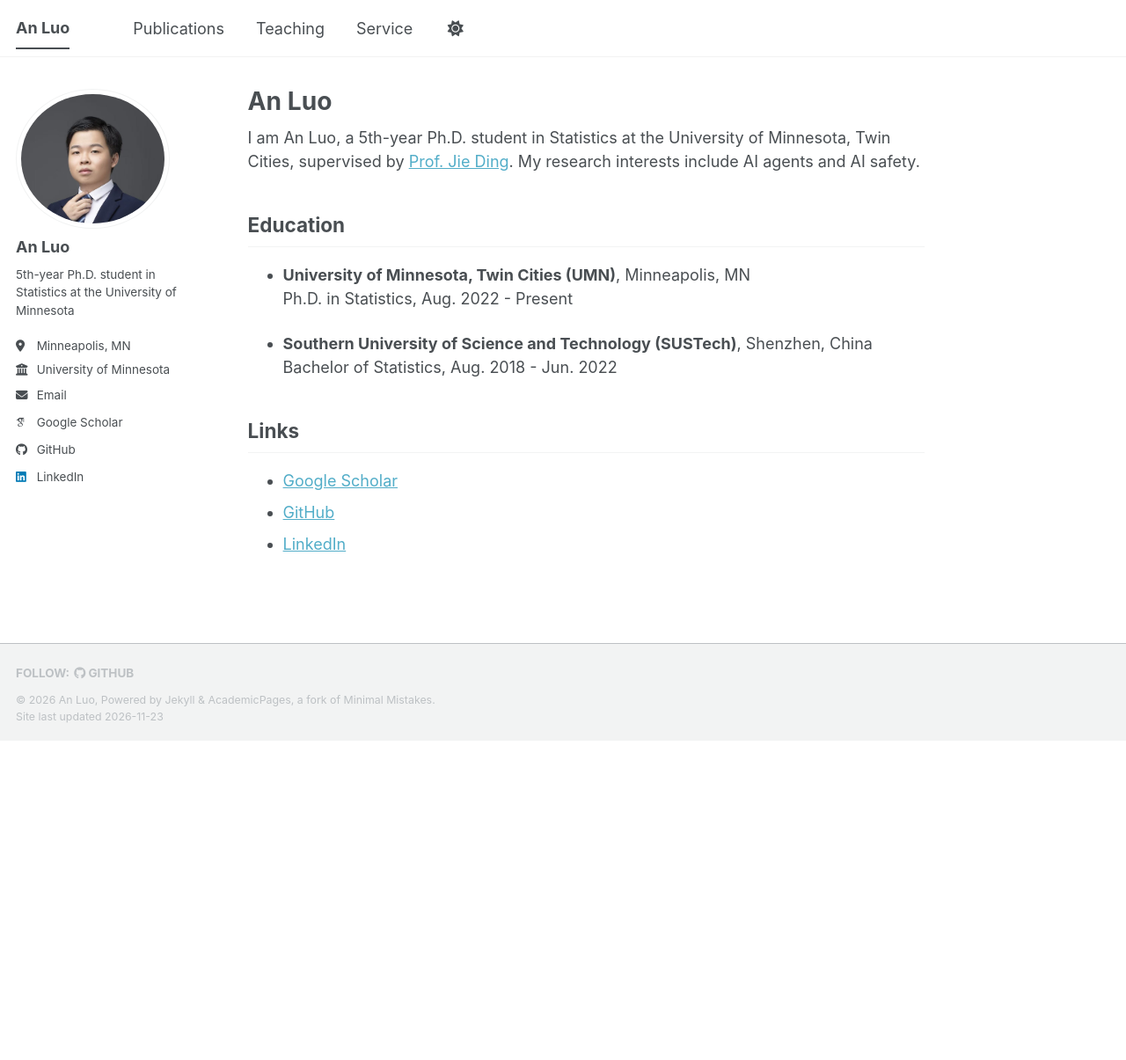
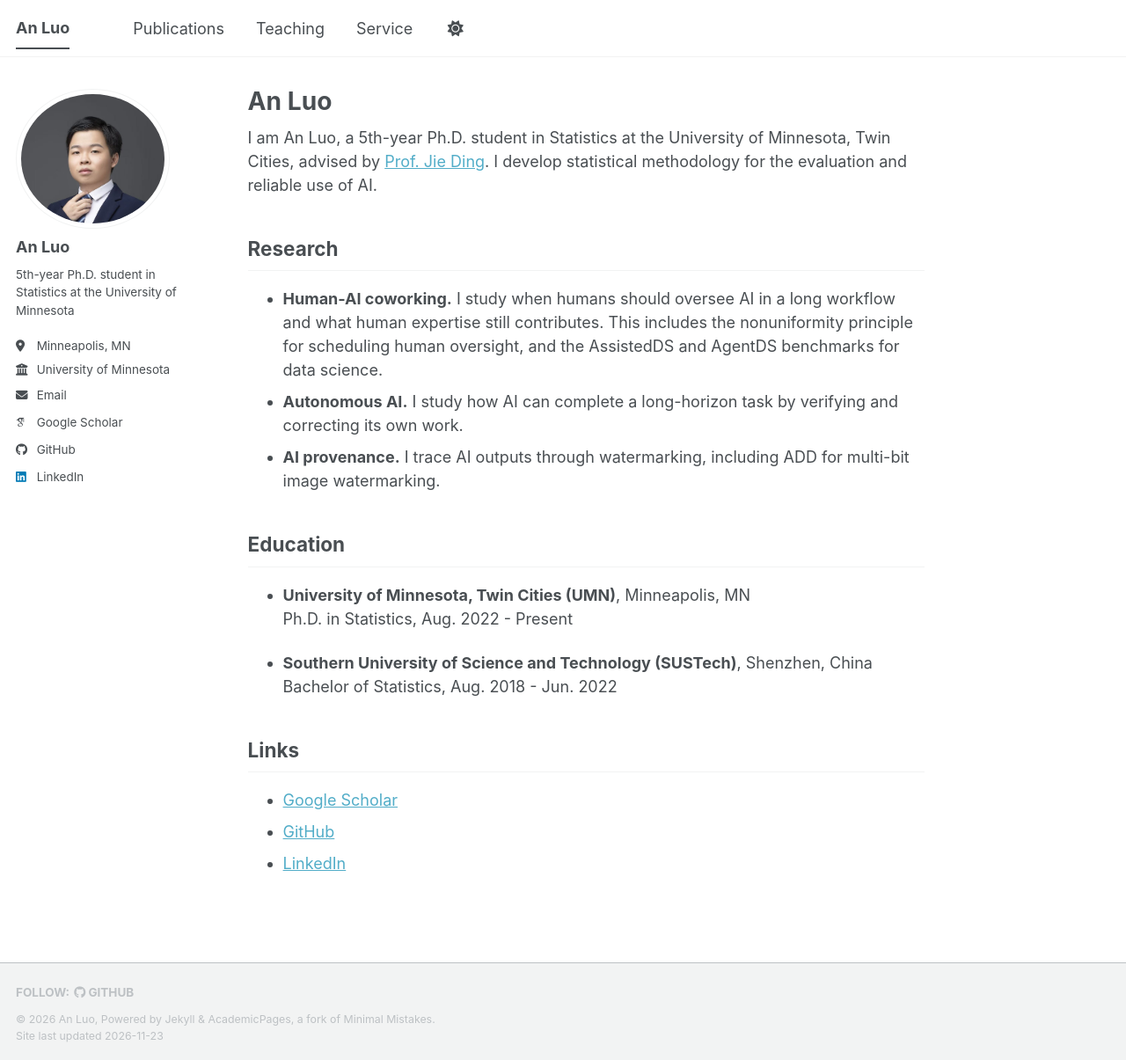
Before and after one commit to AnLuo1/AnLuo1.github.io, a Jekyll site: the page built from _pages/about.md, in a window 1280 px wide and 1205 px high. Shown: the whole window at 88% size. Built offline with Jekyll 4.4.1, drawn with Linux system fonts in a browser that asks for light colours; some web fonts are replaced; a script bundle is joined from its source files by our own code; library files that are not in the unit come from our copies.

Commit message:
Update research statement and teaching role

```diff
--- a/_pages/about.md
+++ b/_pages/about.md
@@ -7,7 +7,13 @@ redirect_from:
   - /about.html
 ---
 
-I am An Luo, a 5th-year Ph.D. student in Statistics at the University of Minnesota, Twin Cities, supervised by [Prof. Jie Ding](https://jding.org/). My research interests include AI agents and AI safety.
+I am An Luo, a 5th-year Ph.D. student in Statistics at the University of Minnesota, Twin Cities, advised by [Prof. Jie Ding](https://jding.org/). I develop statistical methodology for the evaluation and reliable use of AI.
+
+## Research
+
+- **Human-AI coworking.** I study when humans should oversee AI in a long workflow and what human expertise still contributes. This includes the nonuniformity principle for scheduling human oversight, and the AssistedDS and AgentDS benchmarks for data science.
+- **Autonomous AI.** I study how AI can complete a long-horizon task by verifying and correcting its own work.
+- **AI provenance.** I trace AI outputs through watermarking, including ADD for multi-bit image watermarking.
 
 ## Education
 
```
Also changed, not shown: _pages/teaching.md (+1 -1 lines).
